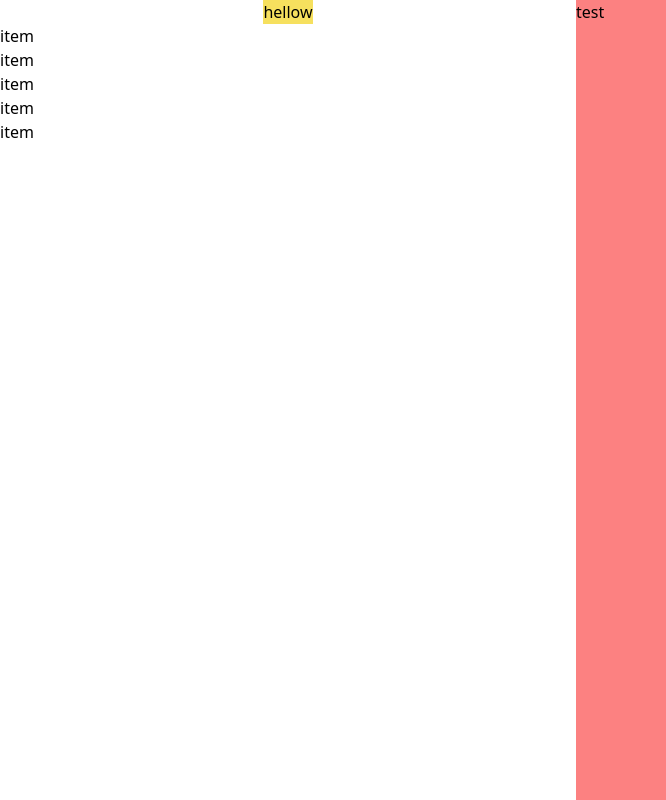
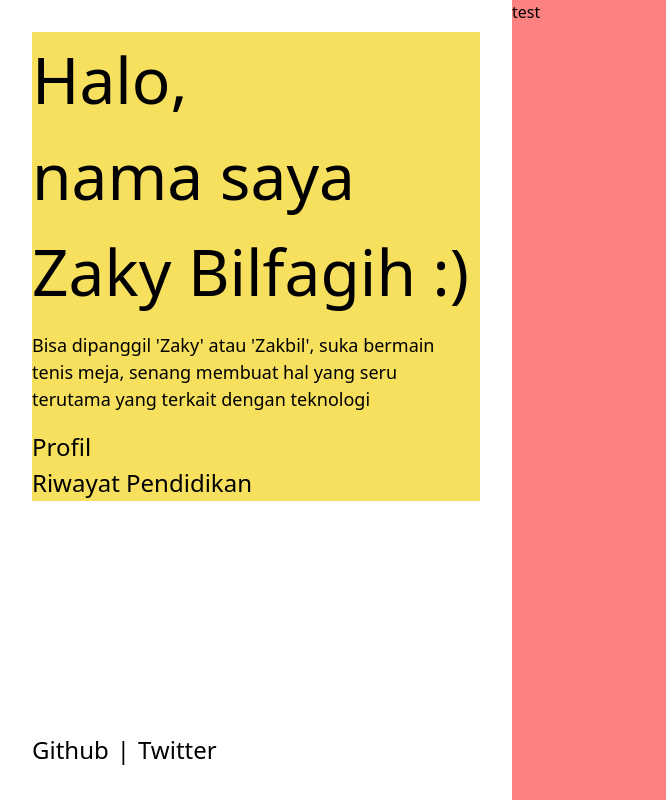
Before and after one commit to zakybilfagih/story3_tailwind, a website built with Parcel: page src/index.html in a window 1280 px wide. Shown: the whole page, without its empty margins (0-666 px from the left). Built offline with nearby package versions, Linux system fonts and the light colour scheme.

Commit message:
change small

```diff
--- a/src/index.html
+++ b/src/index.html
@@ -12,24 +12,43 @@
 
     <body>
         <div
-            class="flex flex-col h-screen items-center md:flex-row md:items-stretch"
+            class="flex flex-col h-screen items-stretch lg:flex-row lg:items-stretch "
         >
-            <nav class="container flex flex-col md:max-w-xl">
-                <div class="flex flex-col">
+            <nav
+                class="flex flex-col self-center max-w-sm py-8 mx-8 lg:self-stretch lg:w-full lg:max-w-md lg:h-full"
+            >
+                <div class="flex flex-col justify-between flex-1">
                     <div class="bg-yellow-400 self-center">
-                        <h1 class="inline-block">hellow</h1>
+                        <h1
+                            class="inline-block text-3xl text-center w-full pb-3 lg:text-left lg:text-6xl"
+                        >
+                            Halo,
+                            <br />
+                            nama saya
+                            <br />
+                            Zaky Bilfagih :)
+                        </h1>
+                        <p class="text-md lg:text-lg">
+                            Bisa dipanggil 'Zaky' atau 'Zakbil', suka bermain
+                            tenis meja, senang membuat hal yang seru terutama
+                            yang terkait dengan teknologi
+                        </p>
+                        <ul class="flex flex-col text-xl lg:text-2xl mt-4">
+                            <li><a href="#">Profil</a></li>
+                            <li><a href="#">Riwayat Pendidikan</a></li>
+                        </ul>
                     </div>
-                    <ul class="flex flex-col">
-                        <li><a href="#">item</a></li>
-                        <li><a href="#">item</a></li>
-                        <li><a href="#">item</a></li>
-                        <li><a href="#">item</a></li>
-                        <li><a href="#">item</a></li>
-                    </ul>
+                    <div
+                        class="flex text-xl lg:text-2xl self-center mt-8 lg:self-start"
+                    >
+                        <p>Github</p>
+                        <span class="px-2">|</span>
+                        <p>Twitter</p>
+                    </div>
                 </div>
             </nav>
-            <div class="container bg-red-400 flex-auto">
-                <div class="container">
+            <div class="bg-red-400 flex-auto ">
+                <div class="container h-screen">
                     <h1>test</h1>
                 </div>
             </div>
```
